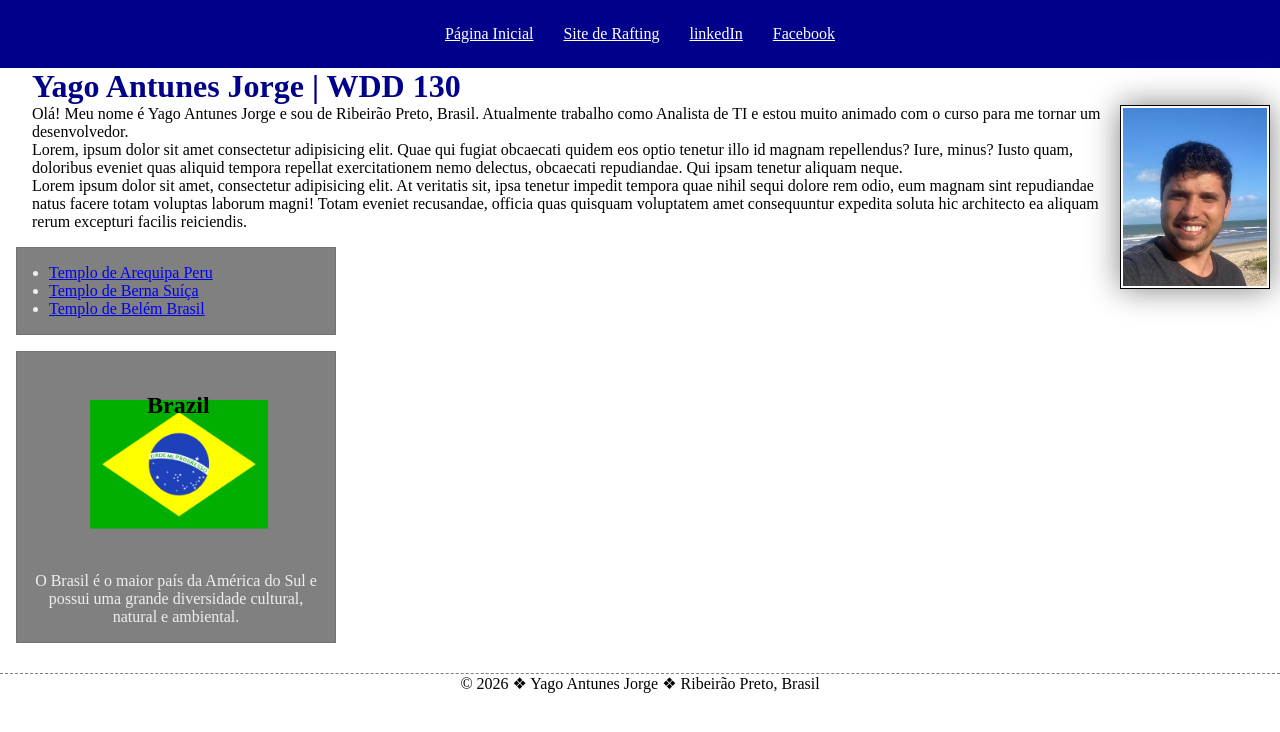
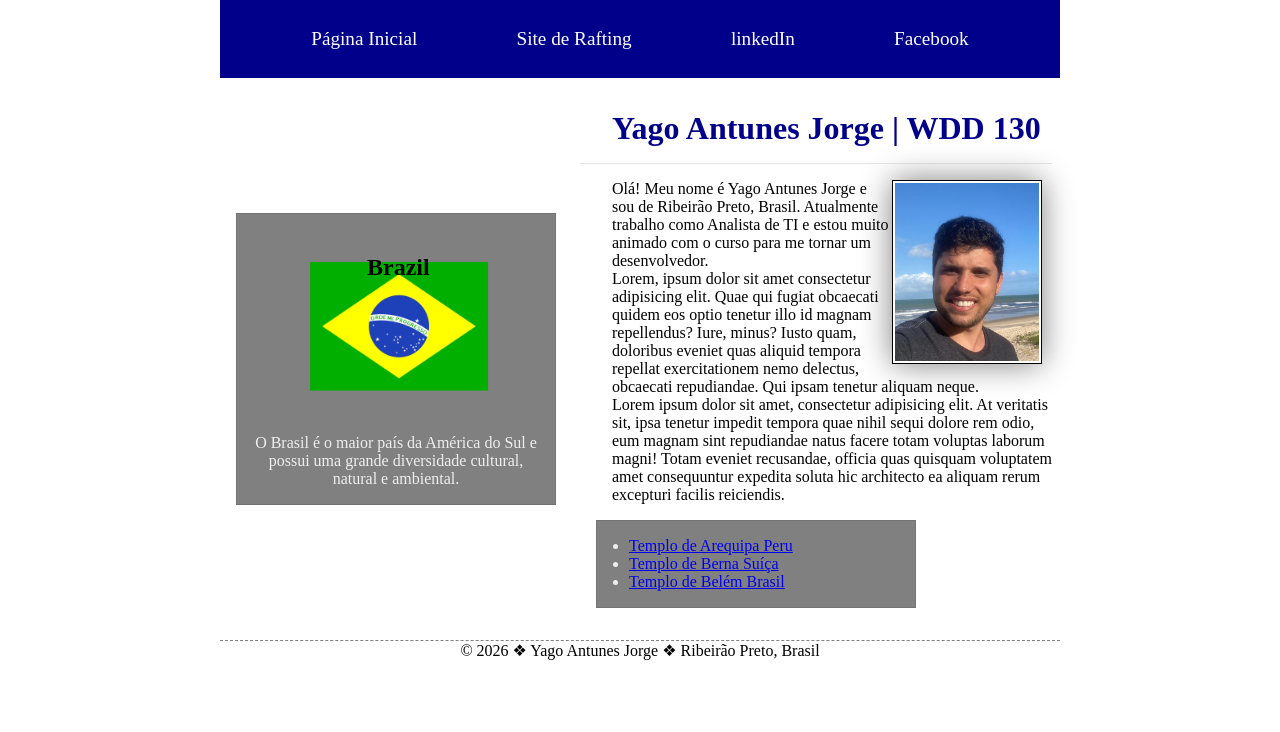
Before and after one commit to yagoantunesj/wdd130, a plain HTML site: page index.html in a window 1280 px wide. Drawn offline with Linux system fonts and the light colour scheme.

Commit message:
aplicando estilo grid page index

```diff
--- a/estilos/estilos.css
+++ b/estilos/estilos.css
@@ -4,22 +4,36 @@
     box-sizing: border-box;
 }
 
+.grid,
+header,
+footer {
+    margin: 0 auto;
+    max-width: 840px;
+}
+
 nav {
     display: flex;
     background-color: darkblue;
     padding: 10px;
-    justify-content: center;
+    justify-content: space-evenly;
+    align-items: center;
 }
 
 nav a {
     color: white;
     display: block;
-    padding: 5px;
+    padding: 0.5rem;
     margin: 10px;
+    text-decoration: none;
+    font-size: 1.2rem;
+    font-size: 700;
 }
 
 h1 {
     color: darkblue;
+    margin-bottom: 1rem;
+    padding: 1rem 0;
+    border-bottom: 1px solid rgb(0 0 0 / 0.1);
 }
 
 main img {
@@ -55,7 +69,6 @@ aside img {
 }
 
 footer {
-    margin-top: 30px;
     border-top: 1px dashed gray;
     text-align: center;
 }
@@ -73,3 +86,18 @@ footer {
 .indentacao {
     padding-left: 2rem;
 }
+
+.grid {
+    display: grid;
+    align-items: center;
+}
+
+main {
+    grid-column: 2 /3;
+    margin: 1rem 0.5rem;
+}
+
+aside {
+    grid-column: 1/2;
+    grid-row: 1/2;
+}
--- a/index.html
+++ b/index.html
@@ -1,5 +1,5 @@
 <!DOCTYPE html>
-<html lang="pt-br">
+<html lang="pt-BR">
 
 <head>
     <meta charset="UTF-8">
@@ -19,23 +19,28 @@
             <a href="https://facebook.com">Facebook</a>
         </nav>
     </header>
+    <div class="grid">
         <main>
             <h1 class="indentacao">Yago Antunes Jorge | WDD 130</h1>
             <img src="imagens/perfil.jpg" alt="Olá, meu nome é Yago Antunes Jorge">
-        <p class="indentacao">Olá! Meu nome é Yago Antunes Jorge e sou de Ribeirão Preto, Brasil.
+            <p class="indentacao">Olá! Meu nome é Yago Antunes Jorge e sou de Ribeirão Preto,
+                Brasil.
                 Atualmente
                 trabalho como Analista de TI e estou muito animado com o curso para me tornar um
                 desenvolvedor.</p>
             <p class="indentacao">Lorem, ipsum dolor sit amet consectetur adipisicing elit. Quae qui
                 fugiat obcaecati
-            quidem eos optio tenetur illo id magnam repellendus? Iure, minus? Iusto quam, doloribus
+                quidem eos optio tenetur illo id magnam repellendus? Iure, minus? Iusto quam,
+                doloribus
                 eveniet quas aliquid tempora repellat exercitationem nemo delectus, obcaecati
                 repudiandae. Qui ipsam tenetur aliquam neque.</p>
-        <p class="indentacao">Lorem ipsum dolor sit amet, consectetur adipisicing elit. At veritatis
+            <p class="indentacao">Lorem ipsum dolor sit amet, consectetur adipisicing elit. At
+                veritatis
                 sit, ipsa tenetur
                 impedit tempora quae nihil sequi dolore rem odio, eum magnam sint repudiandae natus
                 facere totam voluptas laborum magni! Totam eveniet recusandae, officia quas quisquam
-            voluptatem amet consequuntur expedita soluta hic architecto ea aliquam rerum excepturi
+                voluptatem amet consequuntur expedita soluta hic architecto ea aliquam rerum
+                excepturi
                 facilis reiciendis.</p>
             <ul class="caixa indentacao">
                 <li><a
@@ -59,6 +64,8 @@
                 natural e
                 ambiental.</p>
         </aside>
+    </div>
+
     <footer>
         <p>© 2026 &#10070; Yago Antunes Jorge &#10070; Ribeirão Preto, Brasil</p>
     </footer>
```
Lines whose indentation alone changed are shown as unchanged.
